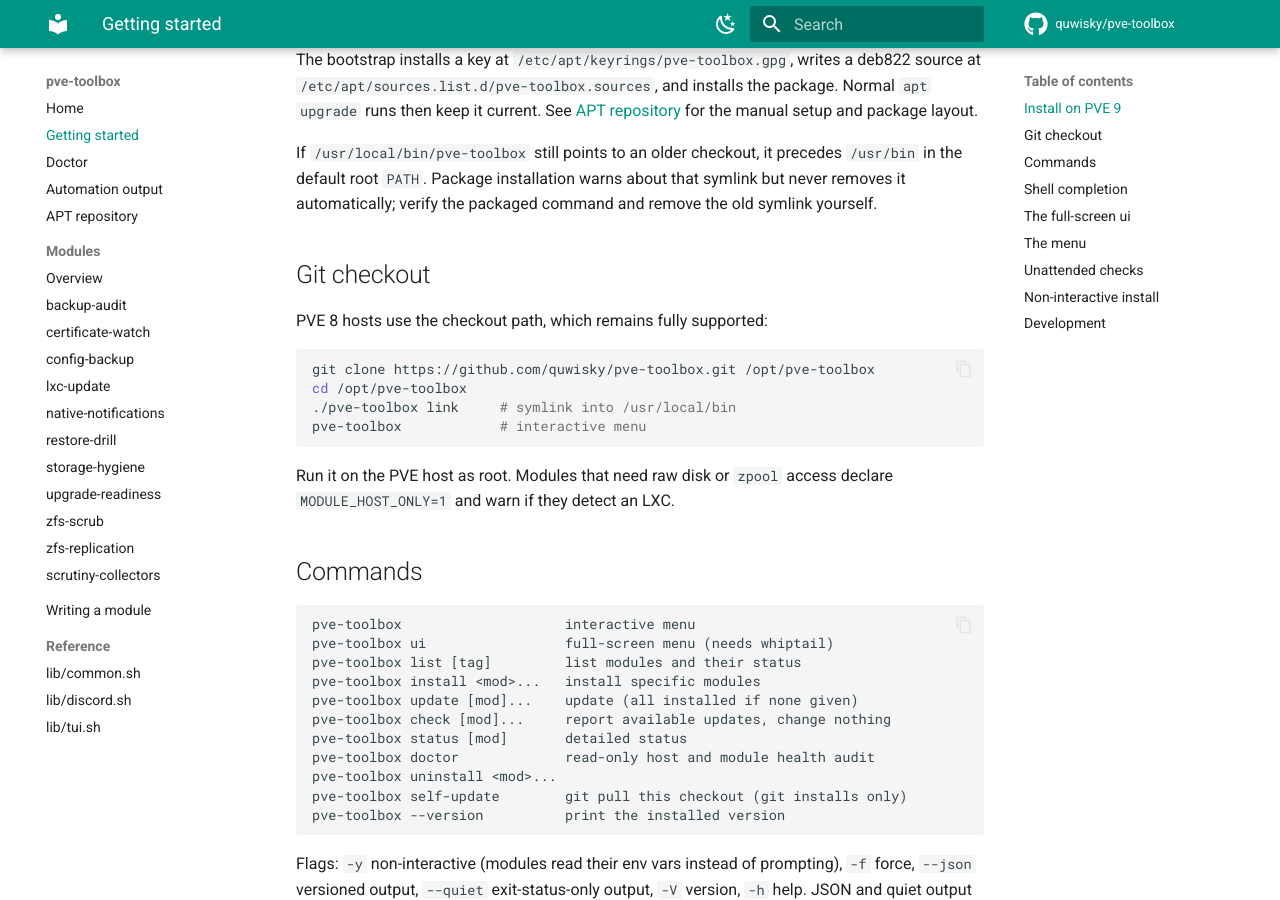
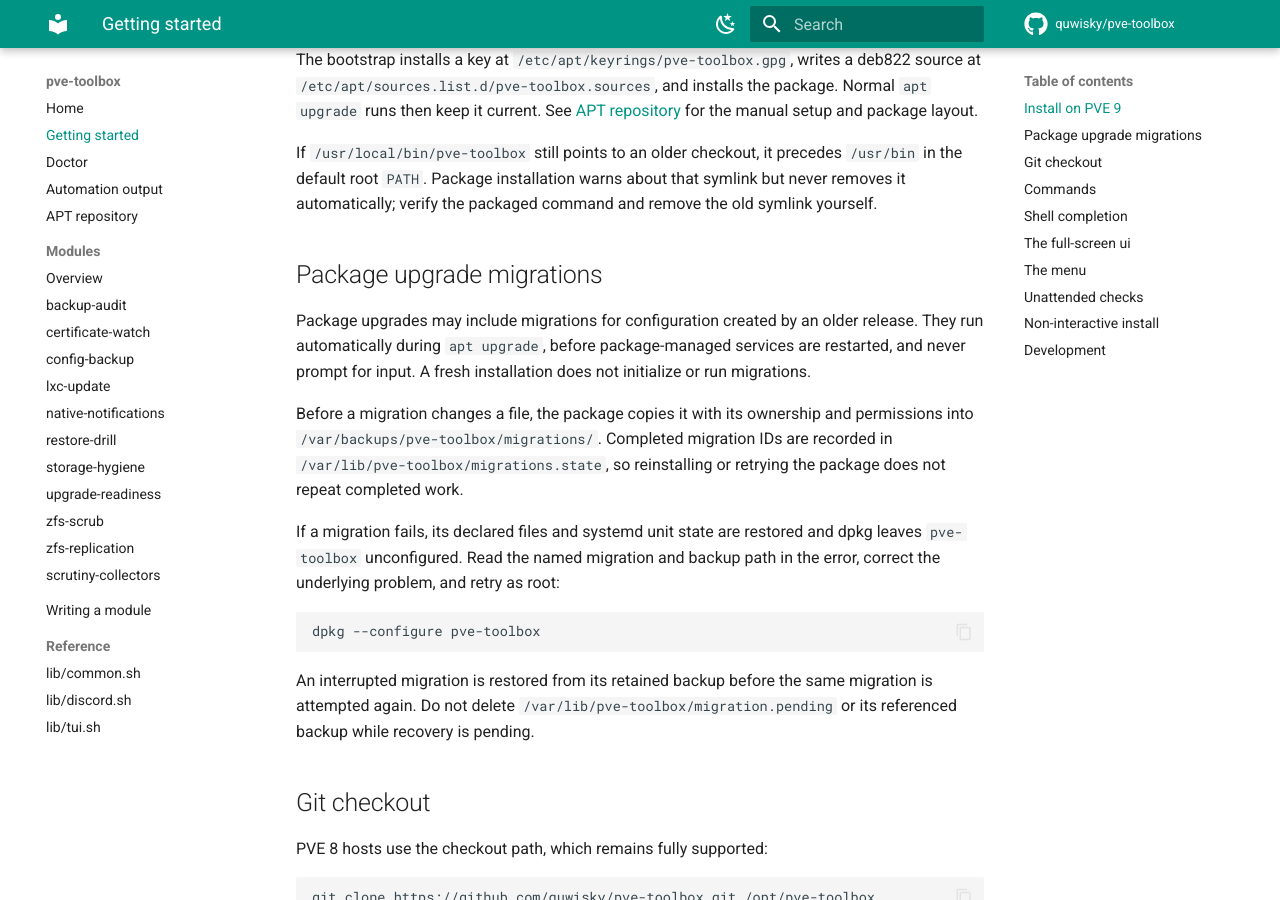
Before and after one commit to quwisky/pve-toolbox, an MkDocs documentation site: the page built from docs/getting-started.md, in a window 1280 px wide and 900 px high, scrolled down 300 px. Built offline with MkDocs 1.6.1 and Material for MkDocs 9.7.7, drawn with Linux system fonts in a browser that asks for light colours; comment, search, counter and statistics services are not loaded.

Commit message:
feat(package): add guarded upgrade migrations (#62)
* feat(package): add guarded upgrade migrations

Run ordered package-owned migrations during Debian upgrades with durable completion tracking, per-transaction backups, unit quiescing, rollback, and interruption recovery.

Add real dpkg upgrade fixtures for fresh install, success, idempotency, failure, rollback, and retry behavior.

Closes #52

* fix(package): harden migration boundaries

Gate each migration by its target package version so configuration from a fresh install is not rewritten on a later upgrade.

Reject unsafe migration sources and results, surface every unit restoration failure, and exercise interruption through the dpkg upgrade path.

* fix(package): validate migration source chain

Canonicalize the package migration path and require the production directory chain and fragments to be root-owned without group or world write access before sourcing upgrade code.

* fix(package): persist recovery before stopping units

Capture unit state and write the pending transaction before the first systemd mutation so interruption recovery always has the original service state.

````diff
--- a/docs/getting-started.md
+++ b/docs/getting-started.md
@@ -18,6 +18,31 @@ If `/usr/local/bin/pve-toolbox` still points to an older checkout, it precedes
 `/usr/bin` in the default root `PATH`. Package installation warns about that
 symlink but never removes it automatically; verify the packaged command and
 remove the old symlink yourself.
+
+## Package upgrade migrations
+
+Package upgrades may include migrations for configuration created by an older
+release. They run automatically during `apt upgrade`, before package-managed
+services are restarted, and never prompt for input. A fresh installation does
+not initialize or run migrations.
+
+Before a migration changes a file, the package copies it with its ownership and
+permissions into `/var/backups/pve-toolbox/migrations/`. Completed migration IDs
+are recorded in `/var/lib/pve-toolbox/migrations.state`, so reinstalling or
+retrying the package does not repeat completed work.
+
+If a migration fails, its declared files and systemd unit state are restored
+and dpkg leaves `pve-toolbox` unconfigured. Read the named migration and backup
+path in the error, correct the underlying problem, and retry as root:
+
+```bash
+dpkg --configure pve-toolbox
+```
+
+An interrupted migration is restored from its retained backup before the same
+migration is attempted again. Do not delete
+`/var/lib/pve-toolbox/migration.pending` or its referenced backup while recovery
+is pending.
 
 ## Git checkout
 
````
Also changed, not shown: README.md (+4 -0 lines), docs/writing-a-module.md (+9 -0 lines), migrations/README.md (added, +49 -0 lines), 7 other files.
